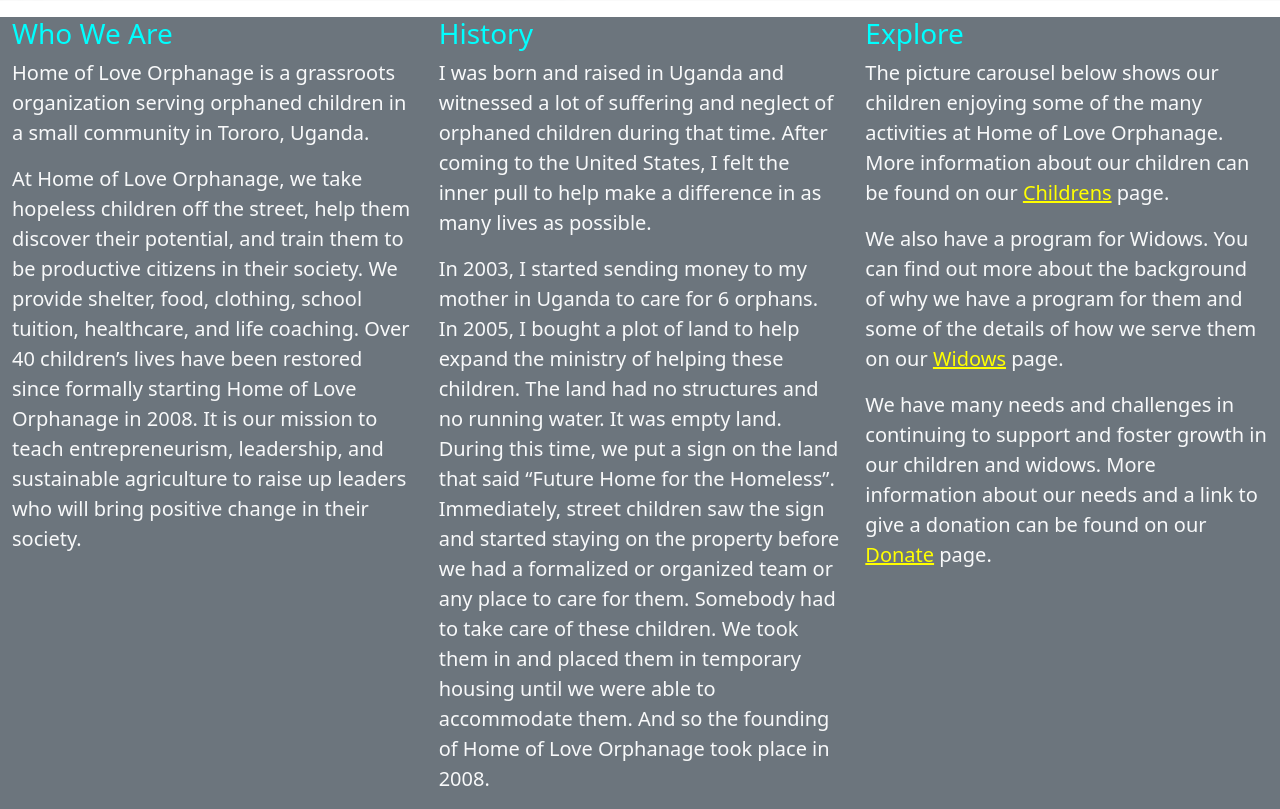
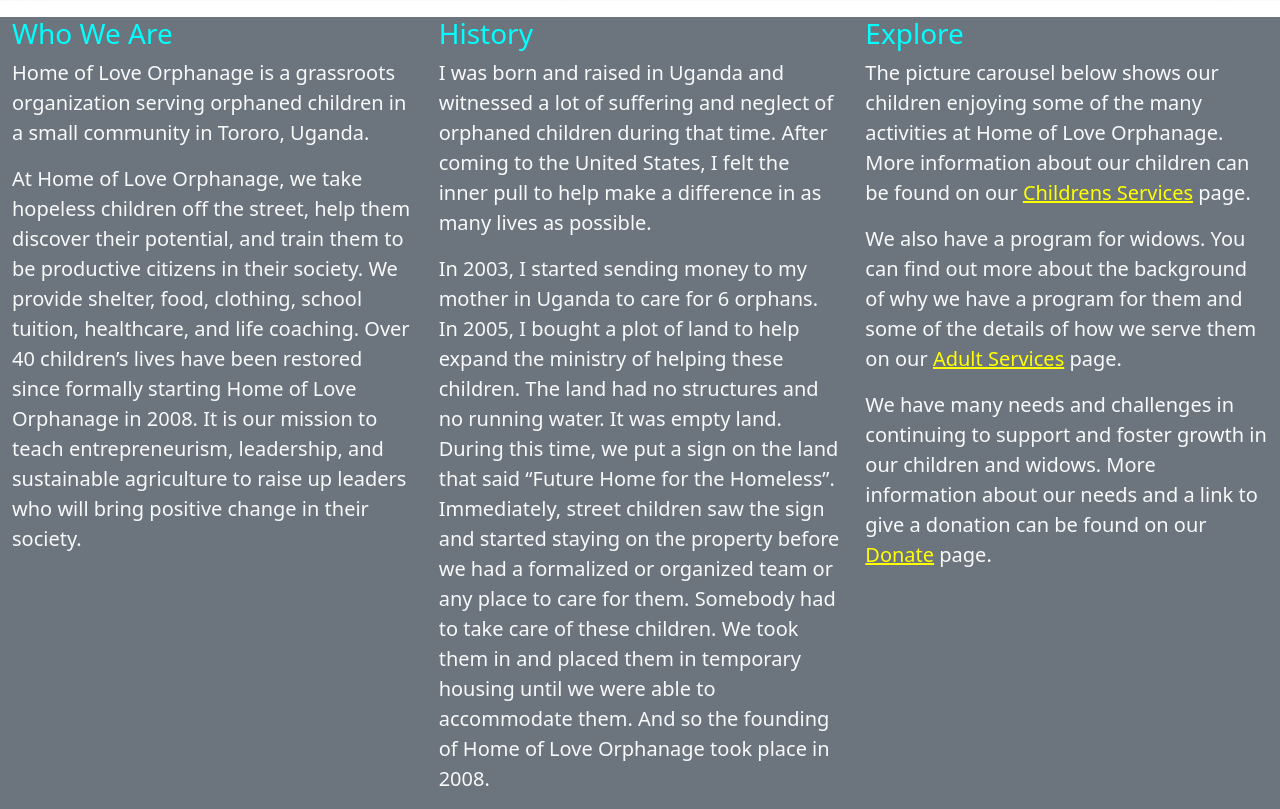
Before and after one commit to philiplessner/HOLO, a Flask app: page / in a window 1280 px wide. Shown: the part 382-1191 px from the top of the page. Run offline with Flask 3, Linux system fonts and the light colour scheme.

Commit message:
Children to Children Services Widows to Adult Services. Changed color of text on contact page to white.

```diff
--- a/app/templates/contact.html
+++ b/app/templates/contact.html
@@ -19,7 +19,7 @@
   <div class="container-fluid my-3 mx-8">
         <h1>Contact</h1>
         </div>
-  <div class="container-fluid my-3 mx-8 background-image-container text-black">
+  <div class="container-fluid my-3 mx-8 background-image-container text-white">
     <div class="row">
       <div class="col-4">
         <p class="fs-3">
--- a/app/templates/index.html
+++ b/app/templates/index.html
@@ -46,12 +46,12 @@
             <h3>Explore</h3>
             <p class="fs-5">
               The picture carousel below shows our children enjoying some of the many activities at Home of Love Orphanage. More information about our children can be
-              found on our <a href="{{ url_for('views.children') }}">Childrens</a> page.
+              found on our <a href="{{ url_for('views.children') }}">Childrens Services</a> page.
             </p>
             <p class="fs-5">
-              We also have a program for Widows. You can find out more about the background of why we have a program for them
+              We also have a program for widows. You can find out more about the background of why we have a program for them
               and some of the details of how we serve them on our
-              <a href="{{ url_for('views.widows') }}">Widows</a> page.
+              <a href="{{ url_for('views.widows') }}">Adult Services</a> page.
             </p>
             <p class="fs-5">
               We have many needs and challenges in continuing to support and foster growth in our children and widows.
--- a/app/templates/navbar.html
+++ b/app/templates/navbar.html
@@ -26,9 +26,9 @@
             Our Work
           </a>
           <ul class="dropdown-menu" aria-labelledby="navbarDropdown">
-            <li><a class="dropdown-item" href="{{ url_for('views.children') }}">Children</a></li>
+            <li><a class="dropdown-item" href="{{ url_for('views.children') }}">Children Services</a></li>
             <li><hr class="dropdown-divider"></li>
-            <li><a class="dropdown-item" href="{{ url_for('views.widows') }}">Widows</a></li>
+            <li><a class="dropdown-item" href="{{ url_for('views.widows') }}">Adult Services</a></li>
             <li><hr class="dropdown-divider"></li>
           </ul>
             <li class="nav-item">
```
Also changed, not shown: app/templates/donate.html (+28 -22 lines).
